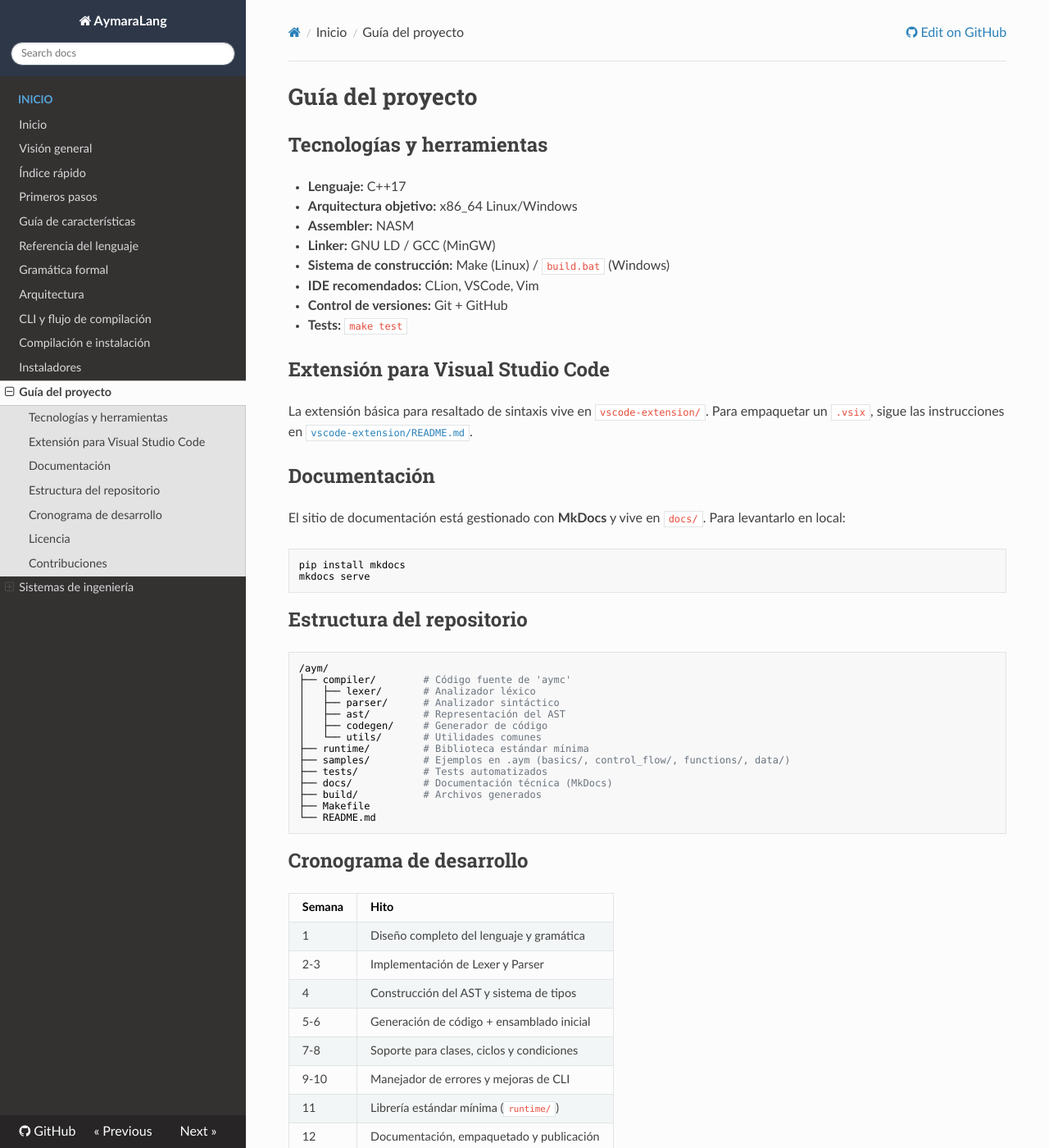
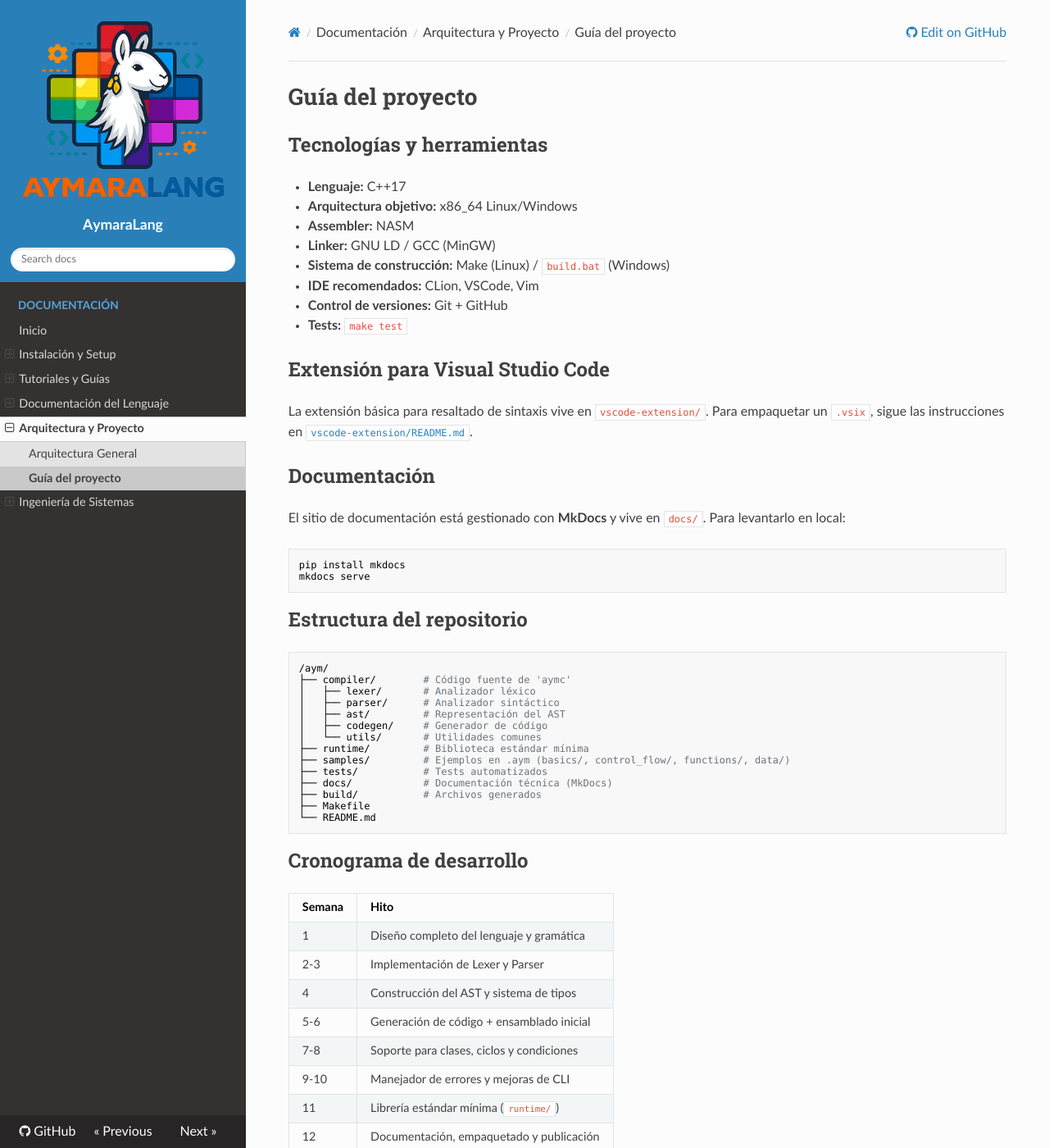
Before and after one commit to jhulio435m/aymaraLang, an MkDocs documentation site: the page built from docs/project.md, in a window 1280 px wide and 1400 px high. Shown: the whole window at 82% size. Built offline with MkDocs 1.6.1, drawn with Linux system fonts in a browser that asks for light colours; nearby versions of some CDN libraries.

Commit message:
logo aymara

```diff
--- a/docs/project.md
+++ b/docs/project.md
@@ -15,7 +15,7 @@
 
 La extensión básica para resaltado de sintaxis vive en `vscode-extension/`.
 Para empaquetar un `.vsix`, sigue las instrucciones en
-[`vscode-extension/README.md`](https://github.com/aymaraLang/aymaraLang/blob/main/vscode-extension/README.md).
+[`vscode-extension/README.md`](https://github.com/jhulio435m/aymaraLang/blob/main/vscode-extension/README.md).
 
 ## Documentación
 
--- a/docs/stylesheets/extra.css
+++ b/docs/stylesheets/extra.css
@@ -1,23 +1,56 @@
+/* Ancho del contenido */
 .wy-nav-content {
   max-width: 1200px;
 }
 
+/* Fondo de la zona de lectura */
 .wy-nav-content-wrap {
   background: #fcfcfc;
 }
 
+/* Color azul ROS 2 para la barra de búsqueda y el logo */
 .wy-side-nav-search,
 .wy-nav-top {
-  background: #2d3748;
+  background: #2980b9 !important; /* Azul vibrante de la imagen */
 }
 
+/* Color del texto del título */
 .wy-side-nav-search > a,
 .wy-nav-top > a {
   color: #ffffff;
+  font-weight: bold;
 }
 
+/* Ajuste del buscador para que sea redondeado como en la imagen */
 .wy-side-nav-search input[type="text"] {
-  border-color: #4a5568;
+  border-radius: 20px;
+  padding: 6px 12px;
+  border-color: transparent;
+}
+
+/* Estética del logo */
+.wy-side-nav-search img {
+    background-color: transparent;
+    max-width: 90%;
+    height: auto;
+    margin-bottom: 15px;
+}
+
+/* Hacer que el texto del nombre del sitio aparezca debajo del logo */
+.wy-side-nav-search > a:after {
+    content: "AymaraLang"; /* El nombre de tu proyecto */
+    display: block;
+    margin-top: 10px;
+    font-size: 110%;
+    color: #ffffff;
+}
+
+/* Opcional: Si el nombre original intenta aparecer pero está oculto,
+   esta regla ayuda a que el contenedor no lo bloquee */
+.wy-side-nav-search > a.icon-home {
+    display: flex;
+    flex-direction: column;
+    align-items: center;
 }
 
 @media (min-width: 1400px) {
--- a/mkdocs.yml
+++ b/mkdocs.yml
@@ -1,35 +1,40 @@
 site_name: AymaraLang
 site_description: Documentación oficial de AymaraLang
 site_author: Comunidad AymaraLang
-repo_url: https://github.com/aymaraLang/aymaraLang
+repo_url: https://github.com/jhulio435m/aymaraLang
 theme:
   name: readthedocs
   language: es
-  navigation_depth: 3
+  logo: img/logo_aymaralang.png
+  navigation_depth: 2
   collapse_navigation: true
   sticky_navigation: true
 nav:
-  - Inicio:
-      - Inicio: index.md
-      - Visión general: overview.md
-      - Índice rápido: indice.md
-      - Primeros pasos: language.md
-      - Guía de características: guide.md
-      - Referencia del lenguaje: aymaraLang.md
-      - Gramática formal: grammar.md
-      - Arquitectura: arquitectura.md
-      - CLI y flujo de compilación: compiler.md
-      - Compilación e instalación: build.md
-      - Instaladores: installers.md
-      - Guía del proyecto: project.md
-      - Sistemas de ingeniería:
-          - Arquitectura: systems_engineering/architecture.md
-          - CONOPS: systems_engineering/conops.md
-          - Documento de control de interfaces: systems_engineering/interface_control_document.md
-          - Requisitos: systems_engineering/requirements.md
-          - Gestión de riesgos: systems_engineering/risk_management.md
-          - Plan de gestión: systems_engineering/systems_engineering_management_plan.md
-          - Verificación y validación: systems_engineering/verification_validation_plan.md
+  - Documentación:
+    - Inicio: index.md
+    - Instalación y Setup:
+        - Visión General: overview.md
+        - Compilación e Instalación: build.md
+        - Instaladores: installers.md
+    - Tutoriales y Guías:
+        - Índice rápido: indice.md
+        - Primeros pasos: language.md
+        - Guía de características: guide.md
+    - Documentación del Lenguaje:
+        - Referencia: aymaraLang.md
+        - Gramática formal: grammar.md
+        - CLI y Compilación: compiler.md
+    - Arquitectura y Proyecto:
+        - Arquitectura General: arquitectura.md
+        - Guía del proyecto: project.md
+    - Ingeniería de Sistemas:
+        - Plan de Gestión (SEMP): systems_engineering/systems_engineering_management_plan.md
+        - Requisitos: systems_engineering/requirements.md
+        - Arquitectura de Sistemas: systems_engineering/architecture.md
+        - CONOPS: systems_engineering/conops.md
+        - Control de Interfaces (ICD): systems_engineering/interface_control_document.md
+        - Gestión de Riesgos: systems_engineering/risk_management.md
+        - Verificación y Validación: systems_engineering/verification_validation_plan.mdon_plan.md
 markdown_extensions:
   - admonition
   - toc:
```
Also changed, not shown: docs/grammar.md (+22 -22 lines), docs/img/logo_aymaralang.png (added).
